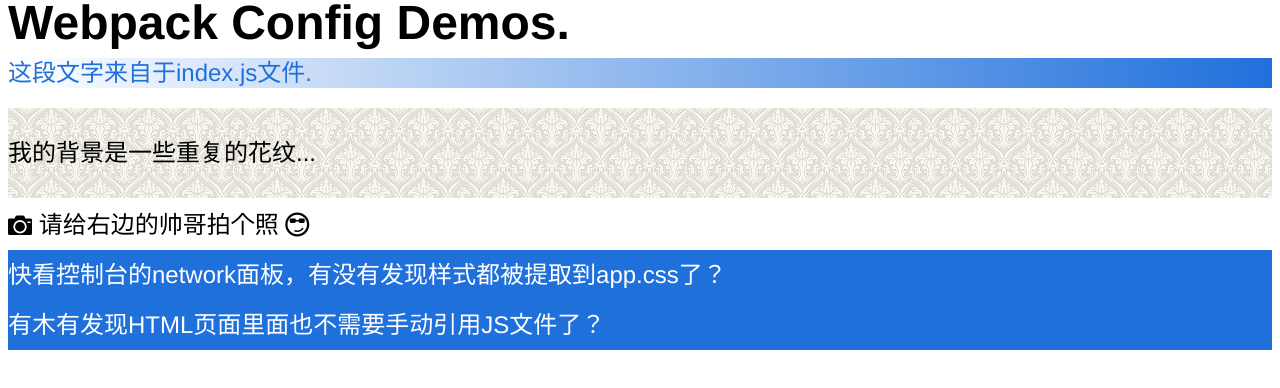
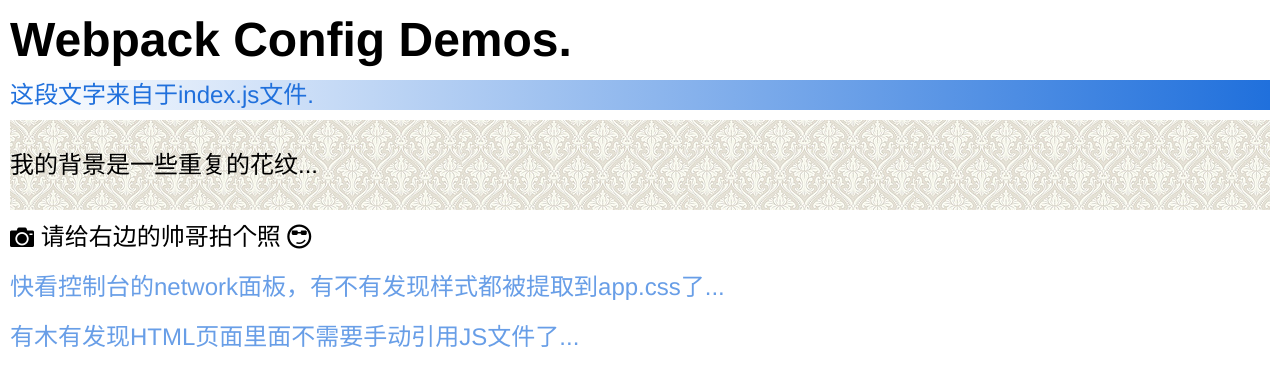
Before and after one commit to jkvim/es2015-demos, a website built with webpack: page index.html in a window 1280 px wide. Built offline with nearby package versions, Linux system fonts and the light colour scheme; a web font is replaced by a local one.

Commit message:
Update tips.

```diff
--- a/index.html
+++ b/index.html
@@ -15,7 +15,7 @@
             <span>请给右边的帅哥拍个照</span>
             <i class="icon-cool"></i>
         </p>
-        <p class="tips">快看控制台的network面板，有没有发现样式都被提取到app.css了？</p>
-        <p class="tips">有木有发现HTML页面里面也不需要手动引用JS文件了？</p>
+        <p class="tips">快看控制台的network面板，有不有发现样式都被提取到app.css了...</p>
+        <p class="tips">有木有发现HTML页面里面不需要手动引用JS文件了...</p>
     </body>
 </html>
--- a/index.scss
+++ b/index.scss
@@ -1,16 +1,21 @@
 @import "./fontStyle.css";
 
+* {
+    margin: 0;
+    padding: 0;
+}
+
 body {
+    padding: 10px;
     font-size: 24px;
     line-height: 30px;
     font-family: "Helvetica Neue", Helvetica, Arial, sans-serif;
-    * {
-        margin: 0;
-        padding: 0;
+    h1 {
+        line-height: 60px;
     }
     #root {
         color: #2070DC;
-        margin: 20px 0;
+        margin: 10px 0;
         background: linear-gradient(to right, #FFFFFF, #2070DC);
     }
     .background {
@@ -19,13 +24,12 @@
     }
     .fontIcon {
         padding: 10px 0;
-        & > * {
+        i, span {
             vertical-align: middle;
         }
     }
     .tips {
         padding: 10px 0;
-        color: #FFFFFF;
-        background-color: #2070DC;
+        color: #689EE7;
     }
 }
```
